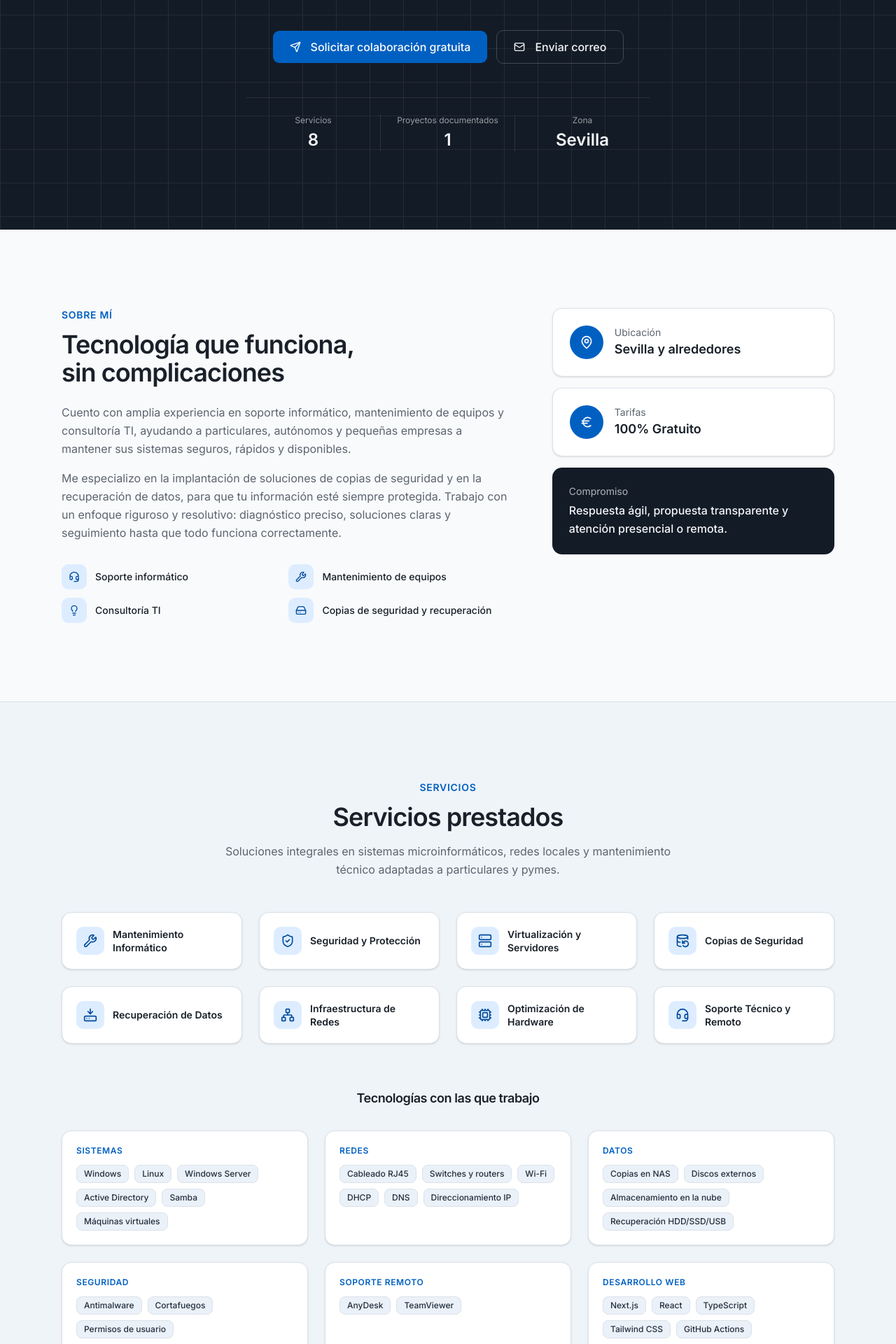
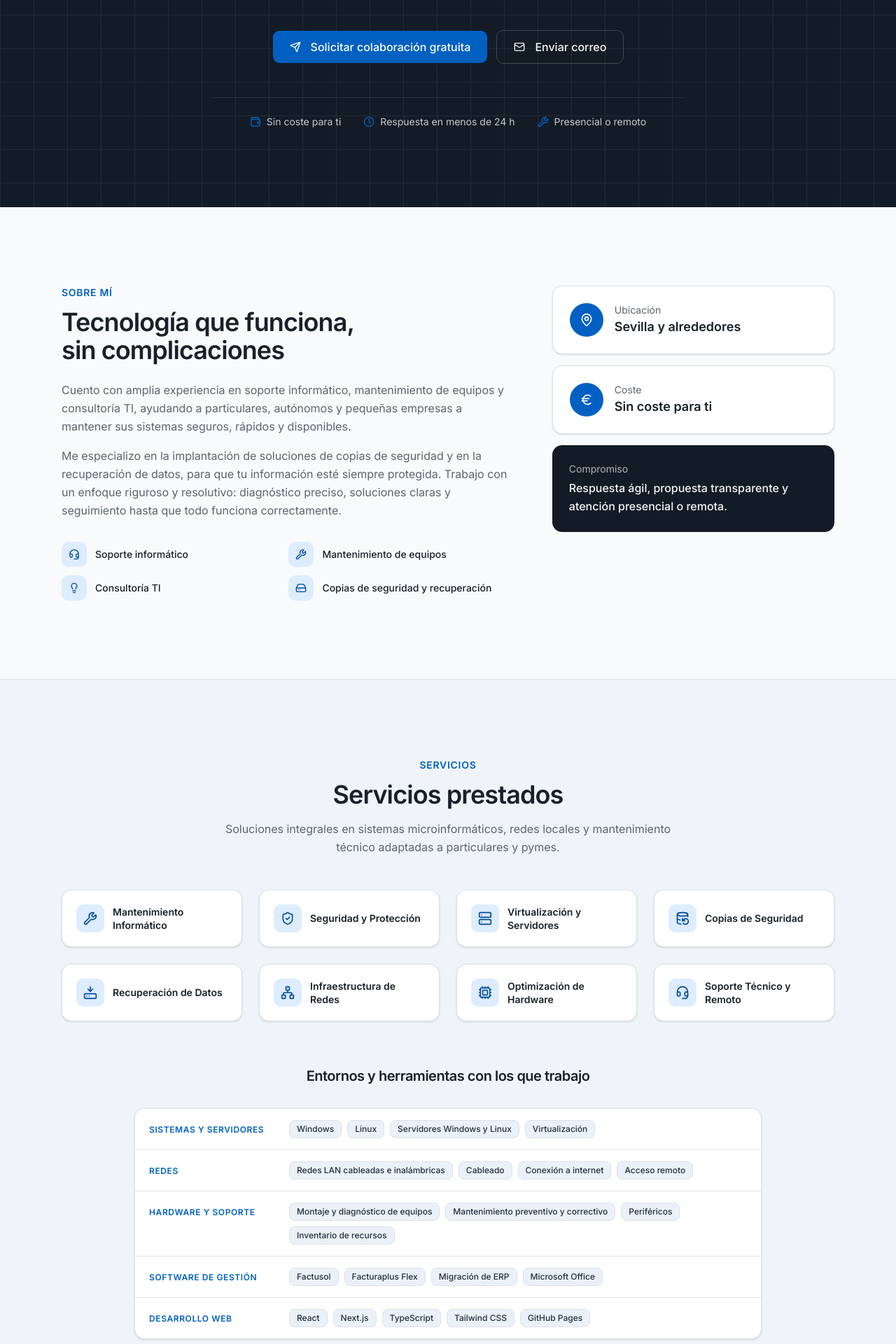
Before and after one commit to Redwan-Alexandru-Teodor/redwan-alexandru-teodor.github.io, a Next.js app: page / in a window 1280 px wide. Shown: the part 620-2540 px from the top of the page at 70% size. Built offline with nearby package versions, Linux system fonts and the light colour scheme.

Commit message:
REFINAMIENTO DE TEXTOS

```diff
--- a/components/about.tsx
+++ b/components/about.tsx
@@ -9,7 +9,7 @@ const highlights: { icon: LucideIcon; label: string }[] = [
 
 const facts: { icon: LucideIcon; title: string; value: string }[] = [
   { icon: MapPin, title: 'Ubicación', value: 'Sevilla y alrededores' },
-  { icon: Euro, title: 'Tarifas', value: '100% Gratuito' },
+  { icon: Euro, title: 'Coste', value: 'Sin coste para ti' },
 ]
 
 export function About() {
--- a/components/contact.tsx
+++ b/components/contact.tsx
@@ -39,8 +39,9 @@ export function Contact() {
 
         <div className="lg:col-span-3">
           <p className="mb-5 rounded-lg border border-primary/20 bg-primary/5 px-4 py-3 text-sm leading-relaxed text-foreground">
-            <strong>Servicio 100% gratuito.</strong> A cambio, autorizas que el trabajo realizado pueda
-            mencionarse en mi portafolio. Antes de enviar podrás leer las condiciones completas.
+            <strong>Sin coste y sin compromiso.</strong> Es una colaboración: resuelvo tu caso y, con
+            tu autorización, lo menciono en mi portafolio. Podrás leer las condiciones completas
+            antes de enviar.
           </p>
           <ContactForm />
         </div>
--- a/components/hero.tsx
+++ b/components/hero.tsx
@@ -2,11 +2,9 @@
 
 import React, { useState } from 'react'
 import Image from 'next/image'
-import { Mail, Send, ShieldCheck } from 'lucide-react'
+import { Clock, Mail, Send, ShieldCheck, Wallet, Wrench } from 'lucide-react'
 import { buttonVariants } from '@/components/ui/button'
 import { asset, disponible } from '@/lib/site-config'
-import servicios from '@/data/servicios'
-import proyectos from '@/data/proyectos'
 import { cn } from '@/lib/utils'
 
 import { MailModal } from '@/components/mail-modal'
@@ -98,21 +96,21 @@ export function Hero() {
             </button>
           </div>
 
-          {/* Cifras rápidas (se calculan solas a partir de los datos) */}
-          <dl className="mt-12 grid w-full max-w-xl grid-cols-3 divide-x divide-white/10 border-t border-white/10 pt-6 text-center">
-            <div className="px-2">
-              <dt className="text-xs text-ink-foreground/60">Servicios</dt>
-              <dd className="mt-1 text-2xl font-semibold">{servicios.length}</dd>
-            </div>
-            <div className="px-2">
-              <dt className="text-xs text-ink-foreground/60">Proyectos documentados</dt>
-              <dd className="mt-1 text-2xl font-semibold">{proyectos.length}</dd>
-            </div>
-            <div className="px-2">
-              <dt className="text-xs text-ink-foreground/60">Zona</dt>
-              <dd className="mt-1 text-2xl font-semibold">Sevilla</dd>
-            </div>
-          </dl>
+          {/* Ventajas, centradas y sin cifras */}
+          <ul className="mt-12 flex w-full max-w-2xl flex-col items-center justify-center gap-x-8 gap-y-3 border-t border-white/10 pt-6 text-sm text-ink-foreground/80 sm:flex-row">
+            <li className="flex items-center gap-2">
+              <Wallet className="size-4 text-primary" aria-hidden="true" />
+              Sin coste para ti
+            </li>
+            <li className="flex items-center gap-2">
+              <Clock className="size-4 text-primary" aria-hidden="true" />
+              Respuesta en menos de 24 h
+            </li>
+            <li className="flex items-center gap-2">
+              <Wrench className="size-4 text-primary" aria-hidden="true" />
+              Presencial o remoto
+            </li>
+          </ul>
         </div>
       </section>
 
--- a/components/process.tsx
+++ b/components/process.tsx
@@ -1,4 +1,4 @@
-import { CalendarCheck, Handshake, Send, type LucideIcon } from 'lucide-react'
+import { CalendarCheck, Check, Handshake, Send, type LucideIcon } from 'lucide-react'
 
 const pasos: { icon: LucideIcon; titulo: string; texto: string }[] = [
   {
@@ -46,6 +46,26 @@ export function Process() {
             </li>
           ))}
         </ol>
+
+        {/* Por qué es gratis: explicado como un intercambio, no como una oferta barata */}
+        <div className="mx-auto mt-12 max-w-4xl rounded-2xl bg-ink p-6 text-ink-foreground sm:p-8">
+          <h3 className="text-xl font-semibold tracking-tight">¿Por qué es gratis?</h3>
+          <p className="mt-3 text-pretty leading-relaxed text-ink-foreground/80">
+            Estoy construyendo mi portafolio profesional. Tú consigues resolver tu problema técnico
+            sin pagar nada; yo consigo un caso real que enseñar. Es un intercambio claro entre los
+            dos, sin letra pequeña.
+          </p>
+          <ul className="mt-5 grid gap-3 text-sm sm:grid-cols-3">
+            {['Sin pagos ni facturas', 'Sin permanencia ni contrato comercial', 'Condiciones claras antes de enviar'].map(t => (
+              <li key={t} className="flex items-center gap-2">
+                <span className="flex size-5 shrink-0 items-center justify-center rounded-full bg-primary text-primary-foreground">
+                  <Check className="size-3" aria-hidden="true" />
+                </span>
+                {t}
+              </li>
+            ))}
+          </ul>
+        </div>
       </div>
     </section>
   )
--- a/components/services.tsx
+++ b/components/services.tsx
@@ -98,16 +98,16 @@ export function Services() {
           })}
         </ul>
 
-        {/* Índice de tecnologías */}
-        <div className="mt-16" aria-labelledby="stack-title">
-          <h3 id="stack-title" className="text-center text-lg font-semibold tracking-tight">
-            Tecnologías con las que trabajo
+        {/* Índice de tecnologías: una sola tarjeta, filas alineadas */}
+        <div className="mx-auto mt-16 max-w-4xl">
+          <h3 id="stack-title" className="text-center text-xl font-semibold tracking-tight">
+            Entornos y herramientas con los que trabajo
           </h3>
-          <dl className="mt-8 grid gap-6 sm:grid-cols-2 lg:grid-cols-3">
+          <dl className="mt-8 divide-y rounded-xl border bg-card shadow-sm" aria-labelledby="stack-title">
             {tecnologias.map(({ area, items }) => (
-              <div key={area} className="rounded-xl border bg-card p-5 shadow-sm">
-                <dt className="text-xs font-semibold uppercase tracking-wider text-primary">{area}</dt>
-                <dd className="mt-3 flex flex-wrap gap-2">
+              <div key={area} className="grid gap-3 px-5 py-4 sm:grid-cols-[11rem_1fr] sm:items-start sm:gap-6">
+                <dt className="text-xs font-semibold uppercase tracking-wider text-primary sm:pt-1.5">{area}</dt>
+                <dd className="flex flex-wrap gap-2">
                   {items.map(item => (
                     <span key={item} className="rounded-md border bg-secondary px-2.5 py-1 text-xs font-medium text-secondary-foreground">
                       {item}
--- a/data/servicios.ts
+++ b/data/servicios.ts
@@ -31,7 +31,7 @@ const servicios: Servicio[] = [
     id: 'virtualizacion',
     label: 'Virtualización y Servidores',
     description:
-      'Despliegue y administración básica de servidores (Windows Server y Linux), creación de recursos compartidos (Active Directory/Samba) y gestión de máquinas virtuales.',
+      'Despliegue y administración básica de servidores (Windows y Linux), recursos compartidos en red y gestión de máquinas virtuales.',
     tiempo: '1–3 días',
   },
   {
@@ -73,12 +73,11 @@ const servicios: Servicio[] = [
 
 export default servicios
 
-/** Tecnologías agrupadas por área (todas salen de la descripción de los servicios y del proyecto). */
+/** Entornos y herramientas, tomados del CV (formación, prácticas y experiencia en empresa). */
 export const tecnologias: { area: string; items: string[] }[] = [
-  { area: 'Sistemas', items: ['Windows', 'Linux', 'Windows Server', 'Active Directory', 'Samba', 'Máquinas virtuales'] },
-  { area: 'Redes', items: ['Cableado RJ45', 'Switches y routers', 'Wi-Fi', 'DHCP', 'DNS', 'Direccionamiento IP'] },
-  { area: 'Datos', items: ['Copias en NAS', 'Discos externos', 'Almacenamiento en la nube', 'Recuperación HDD/SSD/USB'] },
-  { area: 'Seguridad', items: ['Antimalware', 'Cortafuegos', 'Permisos de usuario'] },
-  { area: 'Soporte remoto', items: ['AnyDesk', 'TeamViewer'] },
-  { area: 'Desarrollo web', items: ['Next.js', 'React', 'TypeScript', 'Tailwind CSS', 'GitHub Actions'] },
+  { area: 'Sistemas y servidores', items: ['Windows', 'Linux', 'Servidores Windows y Linux', 'Virtualización'] },
+  { area: 'Redes', items: ['Redes LAN cableadas e inalámbricas', 'Cableado', 'Conexión a internet', 'Acceso remoto'] },
+  { area: 'Hardware y soporte', items: ['Montaje y diagnóstico de equipos', 'Mantenimiento preventivo y correctivo', 'Periféricos', 'Inventario de recursos'] },
+  { area: 'Software de gestión', items: ['Factusol', 'Facturaplus Flex', 'Migración de ERP', 'Microsoft Office'] },
+  { area: 'Desarrollo web', items: ['React', 'Next.js', 'TypeScript', 'Tailwind CSS', 'GitHub Pages'] },
 ]
```
Also changed, not shown: 1 other file (tests, documents, lock files or other folders).
